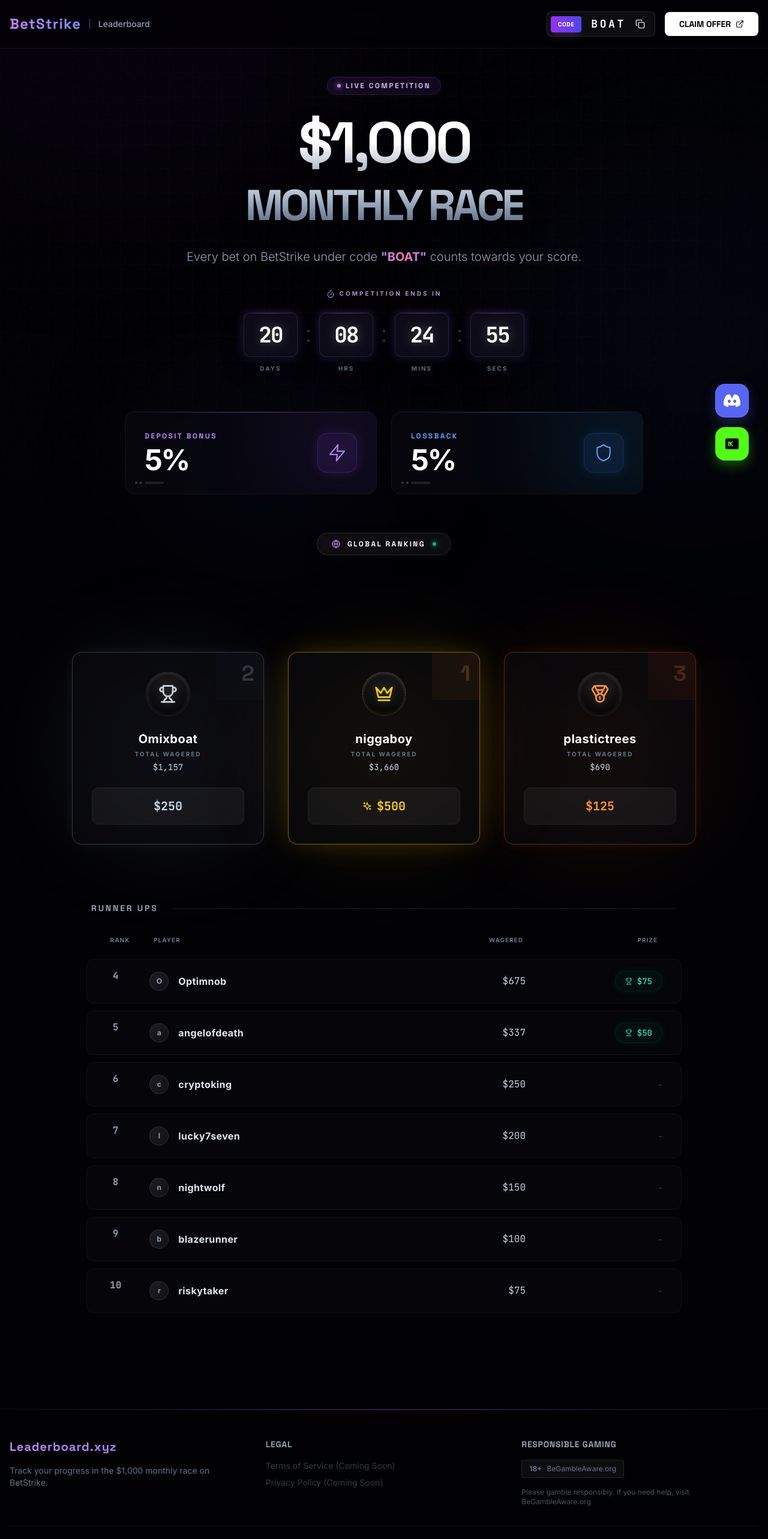
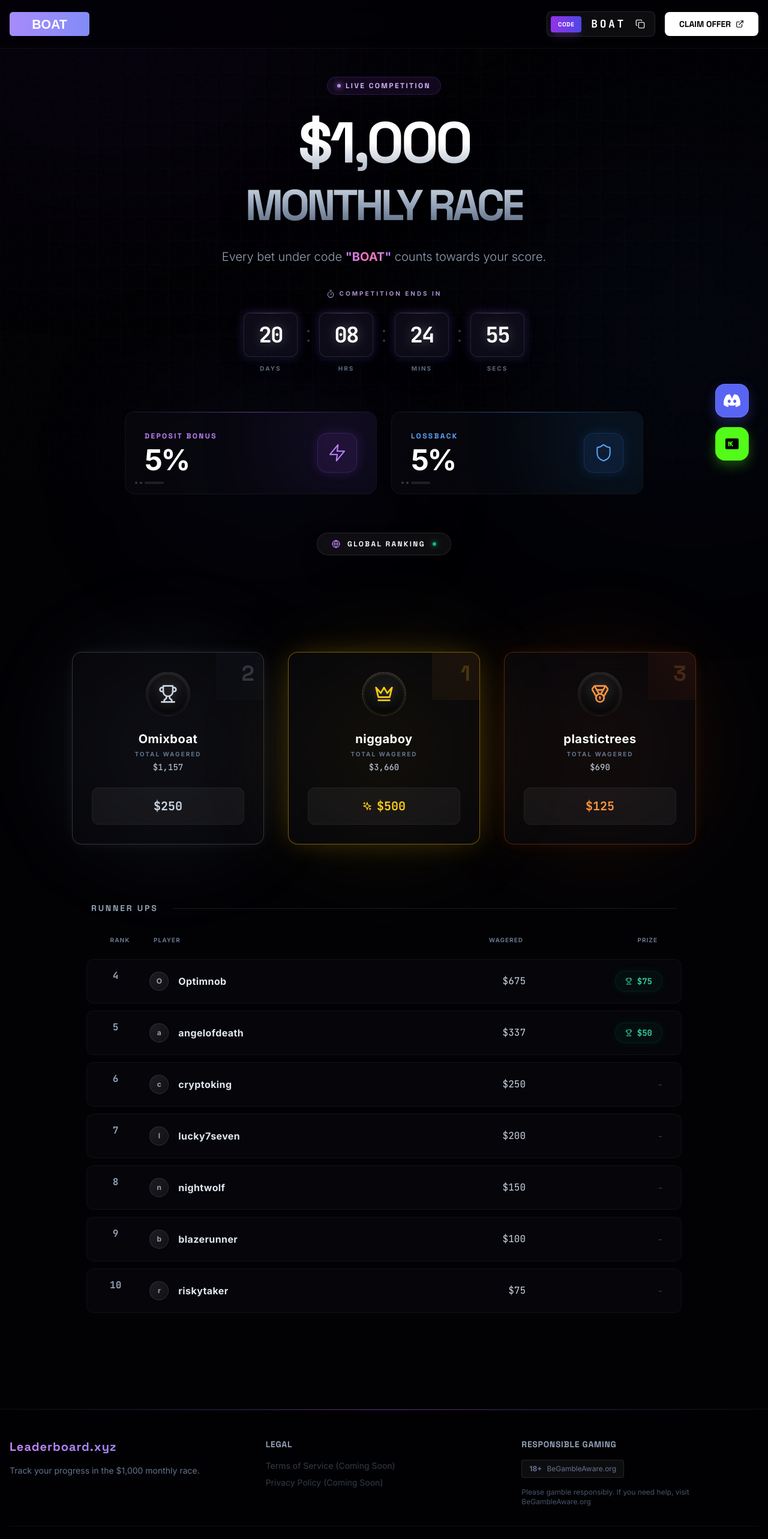
Before and after one commit to vivekstills/boat, a React (Vite) app: page / in a window 1280 px wide. Shown: the top 2566 px of the page at 60% size. Built offline with nearby package versions, Linux system fonts and the light colour scheme.

Commit message:
Add logo to header and remove BetStrike references
Co-authored-by: vivekstills <130264605+vivekstills@users.noreply.github.com>

```diff
--- a/App.tsx
+++ b/App.tsx
@@ -48,20 +48,16 @@ const App: React.FC = () => {
 
       {/* Header */}
       <header className="fixed top-0 w-full z-50 bg-[#020205]/60 backdrop-blur-xl border-b border-white/5">
-        <div className="max-w-7xl mx-auto px-4 h-20 flex items-center justify-between">
+        <div className="max-w-7xl mx-auto px-4 h-20 flex items-center justify-between md:justify-between">
 
           {/* Desktop Logo */}
-          <div className="hidden md:flex items-center gap-3">
-            <div className="font-display font-bold text-2xl tracking-wider bg-gradient-to-r from-purple-400 to-indigo-400 bg-clip-text text-transparent">
-              BetStrike
-            </div>
-            <div className="text-slate-600 text-sm">|</div>
-            <div className="text-slate-400 text-sm font-medium">Leaderboard</div>
+          <div className="hidden md:flex items-center">
+            <img src="/logo.svg" alt="Logo" className="h-10 object-contain" />
           </div>
 
           {/* Mobile Logo / Title */}
           <div className="md:hidden flex items-center gap-2">
-            <span className="font-display font-bold text-lg tracking-wider">leaderboard.xyz</span>
+            <img src="/logo.svg" alt="Logo" className="h-8 object-contain" />
           </div>
 
           {/* Desktop Nav Actions */}
@@ -145,7 +141,7 @@ const App: React.FC = () => {
                href={REFERRAL_LINK}
                className="w-full py-4 bg-gradient-to-r from-purple-600 to-indigo-600 text-white font-bold text-center rounded-xl font-display shadow-lg shadow-purple-900/30"
              >
-                VISIT BETSTRIKE
+                VISIT SITE
              </a>
           </motion.div>
         )}
@@ -182,7 +178,7 @@ const App: React.FC = () => {
             transition={{ delay: 0.3 }}
             className="text-slate-400 text-lg md:text-xl max-w-2xl mx-auto mb-10 font-light leading-relaxed"
            >
-             Every bet on BetStrike under code <span className="font-bold text-transparent bg-clip-text bg-gradient-to-r from-purple-400 via-pink-400 to-purple-400 animate-pulse">"BOAT"</span> counts towards your score.
+             Every bet under code <span className="font-bold text-transparent bg-clip-text bg-gradient-to-r from-purple-400 via-pink-400 to-purple-400 animate-pulse">"BOAT"</span> counts towards your score.
            </motion.p>
 
            <CountdownTimer />
@@ -245,7 +241,7 @@ const App: React.FC = () => {
                 Leaderboard.xyz
               </div>
               <p className="text-slate-500 text-sm">
-                Track your progress in the $1,000 monthly race on BetStrike.
+                Track your progress in the $1,000 monthly race.
               </p>
             </div>
 
--- a/index.html
+++ b/index.html
@@ -4,21 +4,21 @@
     <meta charset="UTF-8" />
     <link rel="icon" type="image/svg+xml" href="/favicon.svg" />
     <meta name="viewport" content="width=device-width, initial-scale=1.0" />
-    <title>Leaderboard.xyz - $1,000 Monthly Race</title>
-    <meta name="description" content="Join the $1,000 monthly race on BetStrike. Every bet counts towards your score. Use code BOAT to participate and climb the leaderboard." />
-    <meta name="keywords" content="leaderboard, betting, monthly race, BetStrike, casino, competition" />
+    <title>Boat Leaderboard</title>
+    <meta name="description" content="Join the $1,000 monthly race. Every bet counts towards your score. Use code BOAT to participate and climb the leaderboard." />
+    <meta name="keywords" content="leaderboard, betting, monthly race, casino, competition" />
 
     <!-- Open Graph / Facebook -->
     <meta property="og:type" content="website" />
     <meta property="og:url" content="https://leaderboard.xyz/" />
-    <meta property="og:title" content="Leaderboard.xyz - $1,000 Monthly Race" />
-    <meta property="og:description" content="Join the $1,000 monthly race on BetStrike. Every bet counts towards your score." />
+    <meta property="og:title" content="Boat Leaderboard - $1,000 Monthly Race" />
+    <meta property="og:description" content="Join the $1,000 monthly race. Every bet counts towards your score." />
 
     <!-- Twitter -->
     <meta property="twitter:card" content="summary_large_image" />
     <meta property="twitter:url" content="https://leaderboard.xyz/" />
-    <meta property="twitter:title" content="Leaderboard.xyz - $1,000 Monthly Race" />
-    <meta property="twitter:description" content="Join the $1,000 monthly race on BetStrike. Every bet counts towards your score." />
+    <meta property="twitter:title" content="Boat Leaderboard - $1,000 Monthly Race" />
+    <meta property="twitter:description" content="Join the $1,000 monthly race. Every bet counts towards your score." />
     <script src="https://cdn.tailwindcss.com"></script>
     <link rel="preconnect" href="https://fonts.googleapis.com">
     <link rel="preconnect" href="https://fonts.gstatic.com" crossorigin>
--- a/metadata.json
+++ b/metadata.json
@@ -1,5 +1,5 @@
 {
-  "name": "BetStrike Leaderboard",
-  "description": "A futuristic, responsive leaderboard for the BetStrike monthly competition featuring real-time countdowns, 3D podiums, and dynamic data filtering.",
+  "name": "Boat Leaderboard",
+  "description": "A futuristic, responsive leaderboard for the monthly competition featuring real-time countdowns, 3D podiums, and dynamic data filtering.",
   "requestFramePermissions": []
 }
```
Also changed, not shown: public/logo.svg (added).
